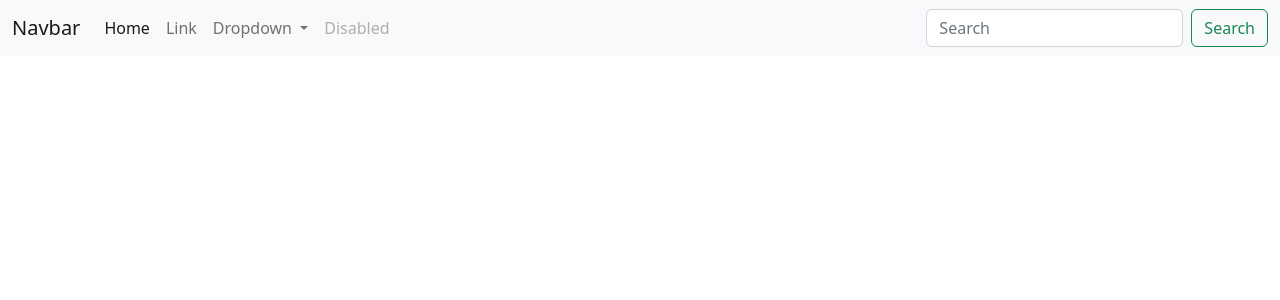
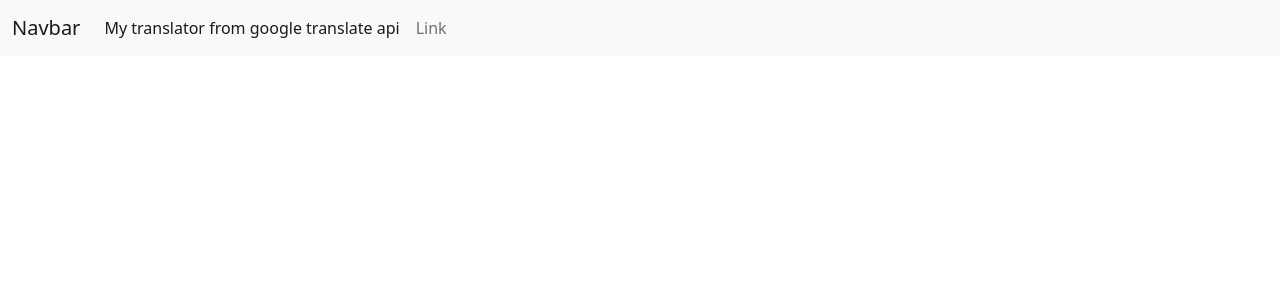
Before and after one commit to uadson/translate_and_convert_to_audio, a Django app: template templates/base.html in a window 1280 px wide. Shown: the top 300 px of the page. Run offline with Django 4.2, Linux system fonts and the light colour scheme; the template is opened without the code that fills it, so the values that code supplies are empty; parts of the project's set-up code (start-up, migrations or seed data) failed here and were passed over.

Commit message:
organized folders in projects

```diff
--- a/backend/urls.py
+++ b/backend/urls.py
@@ -5,5 +5,5 @@ from django.urls import path, include
 urlpatterns = [
     path('admin/', admin.site.urls),
 
-    path('', include('core.urls', namespace='core')),
+    path('', include('core.urls.urls', namespace='core')),
 ]
--- a/core/urls.py
+++ /dev/null
@@ -1,9 +0,0 @@
-from django.urls import path
-from core.views import index
-
-
-app_name = 'core'
-
-urlpatterns = [
-	path('', index, name='index'),
-]
--- a/templates/base.html
+++ b/templates/base.html
@@ -7,6 +7,7 @@
     <title>Translate</title>
     <link href="https://cdn.jsdelivr.net/npm/bootstrap@5.2.1/dist/css/bootstrap.min.css" rel="stylesheet" integrity="sha384-iYQeCzEYFbKjA/T2uDLTpkwGzCiq6soy8tYaI1GyVh/UjpbCx/TYkiZhlZB6+fzT" crossorigin="anonymous">
     <link rel="stylesheet" type="text/css" href="{% static 'css/style.css' %}">
+    <!--<script src="https://ajax.googleapis.com/ajax/libs/jquery/3.6.1/jquery.min.js"></script>-->
   </head>
   <body>
 
@@ -15,5 +16,7 @@
     {% block content %}{% endblock content %}
 
     <script src="https://cdn.jsdelivr.net/npm/bootstrap@5.2.1/dist/js/bootstrap.bundle.min.js" integrity="sha384-u1OknCvxWvY5kfmNBILK2hRnQC3Pr17a+RTT6rIHI7NnikvbZlHgTPOOmMi466C8" crossorigin="anonymous"></script>
+
+    <script src="{% static 'js/main.js' %}"></script>
   </body>
 </html>
--- a/templates/includes/_navbar.html
+++ b/templates/includes/_navbar.html
@@ -1,36 +1,17 @@
 <nav class="navbar navbar-expand-lg bg-light">
   <div class="container-fluid">
-    <a class="navbar-brand" href="#">Navbar</a>
+    <a class="navbar-brand">Navbar</a>
     <button class="navbar-toggler" type="button" data-bs-toggle="collapse" data-bs-target="#navbarSupportedContent" aria-controls="navbarSupportedContent" aria-expanded="false" aria-label="Toggle navigation">
       <span class="navbar-toggler-icon"></span>
     </button>
     <div class="collapse navbar-collapse" id="navbarSupportedContent">
       <ul class="navbar-nav me-auto mb-2 mb-lg-0">
         <li class="nav-item">
-          <a class="nav-link active" aria-current="page" href="#">Home</a>
+          <a class="nav-link active" aria-current="page">My translator from google translate api</a>
         </li>
         <li class="nav-item">
           <a class="nav-link" href="#">Link</a>
         </li>
-        <li class="nav-item dropdown">
-          <a class="nav-link dropdown-toggle" href="#" role="button" data-bs-toggle="dropdown" aria-expanded="false">
-            Dropdown
-          </a>
-          <ul class="dropdown-menu">
-            <li><a class="dropdown-item" href="#">Action</a></li>
-            <li><a class="dropdown-item" href="#">Another action</a></li>
-            <li><hr class="dropdown-divider"></li>
-            <li><a class="dropdown-item" href="#">Something else here</a></li>
-          </ul>
-        </li>
-        <li class="nav-item">
-          <a class="nav-link disabled">Disabled</a>
-        </li>
-      </ul>
-      <form class="d-flex" role="search">
-        <input class="form-control me-2" type="search" placeholder="Search" aria-label="Search">
-        <button class="btn btn-outline-success" type="submit">Search</button>
-      </form>
     </div>
   </div>
 </nav>
```
Also changed, not shown: core/views.py (deleted, +0 -29 lines), templates/core/index.html (+14 -18 lines).
